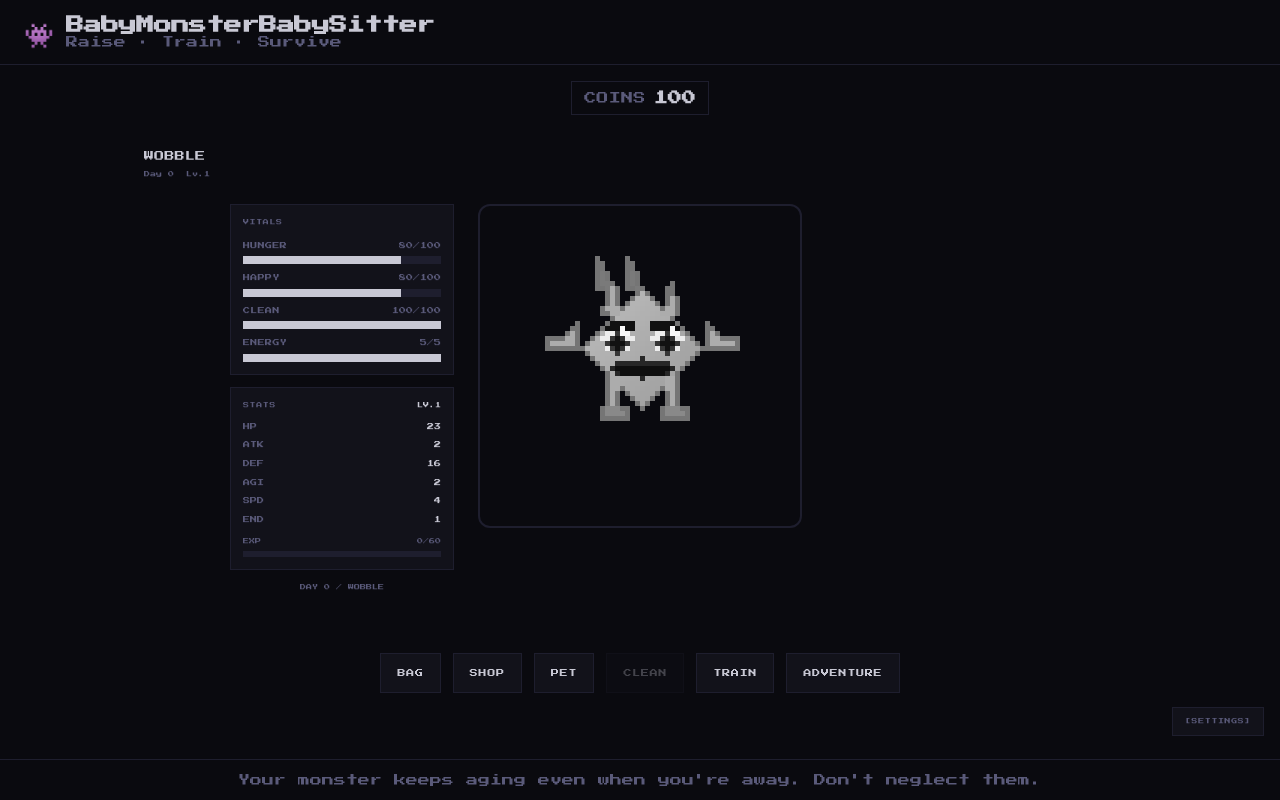
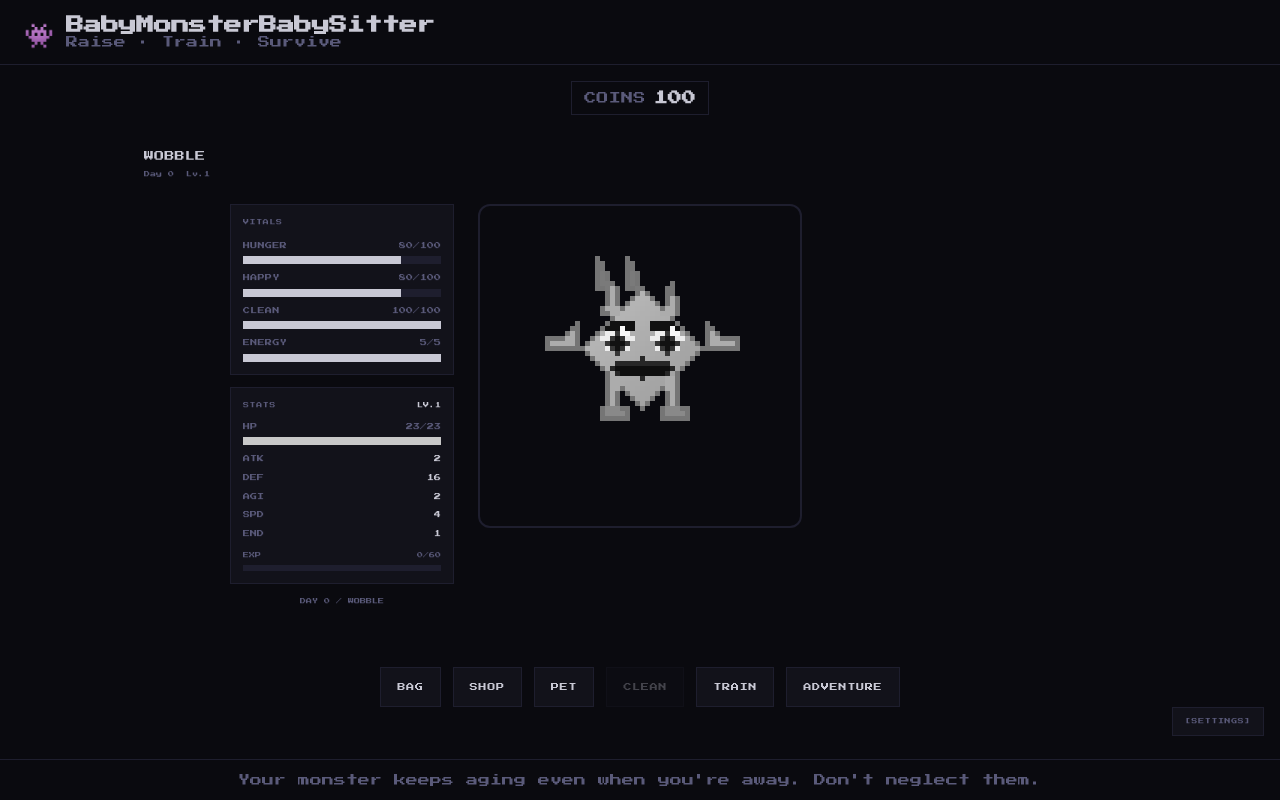
Before and after one commit to loottables/BabyMonsterBabySitter, a Next.js app: page / in a window 1280 px wide. Both pictures are taken after a click on the button "PLACE EGG". Built offline with nearby package versions, Linux system fonts and the light colour scheme.

Commit message:
Hp regeneration added, timer for regeneration added.

```diff
--- a/src/components/StatsPanel.tsx
+++ b/src/components/StatsPanel.tsx
@@ -1,6 +1,7 @@
 "use client";
 
 import type { Monster } from "@/types/game";
+import { HP_REGEN_PCT_PER_MIN } from "@/lib/constants";
 
 interface BarProps {
   label: string;
@@ -52,6 +53,16 @@ export default function StatsPanel({ monster }: Props) {
   const expPct    = Math.round((rpg.exp / rpg.expToNext) * 100);
   const maxEnergy = 5 + Math.floor(rpg.end / 5);
 
+  const hpDisplay   = Math.min(rpg.maxHp, Math.round(rpg.hp));
+  const hpPct       = Math.round((rpg.hp / rpg.maxHp) * 100);
+  const hpLow       = hpPct <= 25;
+  const hpColor     = hpPct > 50 ? undefined : hpPct > 25 ? "#d8d8a8" : "#d8a8a8";
+  const canRegenHp  = !monster.isSick && !monster.isInjured;
+  const hpRegenPerMin = rpg.maxHp * HP_REGEN_PCT_PER_MIN;
+  const secsToFull  = rpg.hp < rpg.maxHp
+    ? Math.ceil((rpg.maxHp - rpg.hp) / hpRegenPerMin * 60)
+    : 0;
+
   return (
     <div className="flex flex-col gap-3">
       {/* Care stats */}
@@ -87,7 +98,33 @@ export default function StatsPanel({ monster }: Props) {
           </span>
         </div>
 
-        <RPGRow label="HP"  value={rpg.hp}  />
+        {/* HP bar */}
+        <div className="flex flex-col gap-1 mb-0.5">
+          <div className="flex items-center justify-between" style={{ fontSize: "7px" }}>
+            <span className="text-monster-muted uppercase tracking-wider">HP</span>
+            <span className={hpLow ? "text-white" : "text-monster-muted"}>
+              {hpDisplay}/{rpg.maxHp}
+            </span>
+          </div>
+          <div className="h-2 w-full bg-monster-border overflow-hidden">
+            <div
+              className="h-full transition-all duration-300"
+              style={{
+                width: `${hpPct}%`,
+                backgroundColor: hpColor ?? "var(--color-monster-text, #c8c8c8)",
+                opacity: hpLow ? 0.5 : 1,
+              }}
+            />
+          </div>
+          {rpg.hp < rpg.maxHp && (
+            <p style={{ fontSize: "6px" }} className="text-monster-muted text-right">
+              {canRegenHp
+                ? `Full in ${Math.floor(secsToFull / 60)}:${String(secsToFull % 60).padStart(2, "0")}`
+                : monster.isSick ? "Paused — sick" : "Paused — injured"}
+            </p>
+          )}
+        </div>
+
         <RPGRow label="ATK" value={rpg.atk} />
         <RPGRow label="DEF" value={rpg.def} />
         <RPGRow label="AGI" value={rpg.agi} />
--- a/src/lib/constants.ts
+++ b/src/lib/constants.ts
@@ -18,7 +18,8 @@ export const DIGESTION_MS = 10 * 60 * 1000;   // 10 real minutes after eating
 export const HUNGER_DECAY_PER_MIN = 100 / 120; // empties in 2 real hours
 export const HAPPINESS_DECAY_PER_MIN = 1.5;
 export const CLEANLINESS_DECAY_PER_MIN = 0.3;
-export const ENERGY_REGEN_PER_MIN = 1 / 15;  // +1 energy per 15 real minutes
+export const ENERGY_REGEN_PER_MIN  = 1 / 15;  // +1 energy per 15 real minutes
+export const HP_REGEN_PCT_PER_MIN  = 0.02;    // 1% of maxHp per 30 s (= 2% per min); paused when sick or injured
 
 // Each uncleaned poop drags happiness down (applied on tick)
 export const POOP_HAPPINESS_DRAIN_PER_MIN = 0.5;
--- a/src/lib/gameEngine.ts
+++ b/src/lib/gameEngine.ts
@@ -8,6 +8,7 @@ import {
   HAPPINESS_DECAY_PER_MIN,
   CLEANLINESS_DECAY_PER_MIN,
   ENERGY_REGEN_PER_MIN,
+  HP_REGEN_PCT_PER_MIN,
   POOP_HAPPINESS_DRAIN_PER_MIN,
   SICK_FROM_POOP_MS,
   SICK_FROM_HUNGER_MS,
@@ -287,6 +288,12 @@ export function applyDecay(monster: Monster, toTime: number): Monster {
     m.care.happiness = clamp(m.care.happiness - INJURED_HAPPINESS_DRAIN_PER_MIN * minutes);
   }
 
+  // HP regeneration — paused while sick or injured
+  if (!m.isDead && !m.isSick && !m.isInjured && m.rpg.hp < m.rpg.maxHp) {
+    const regenPerMin = m.rpg.maxHp * HP_REGEN_PCT_PER_MIN;
+    m.rpg.hp = Math.min(m.rpg.maxHp, m.rpg.hp + regenPerMin * minutes);
+  }
+
   // Reset dirtyStart if poops cleared (and not sick from it already)
   if (m.poops.length < 3 && !m.isSick) m.dirtyStart = null;
 
```
